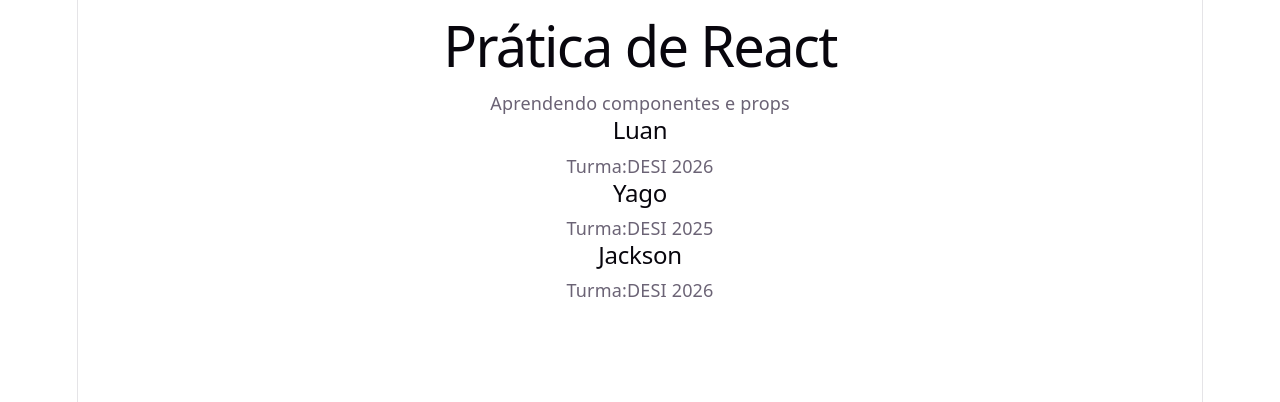
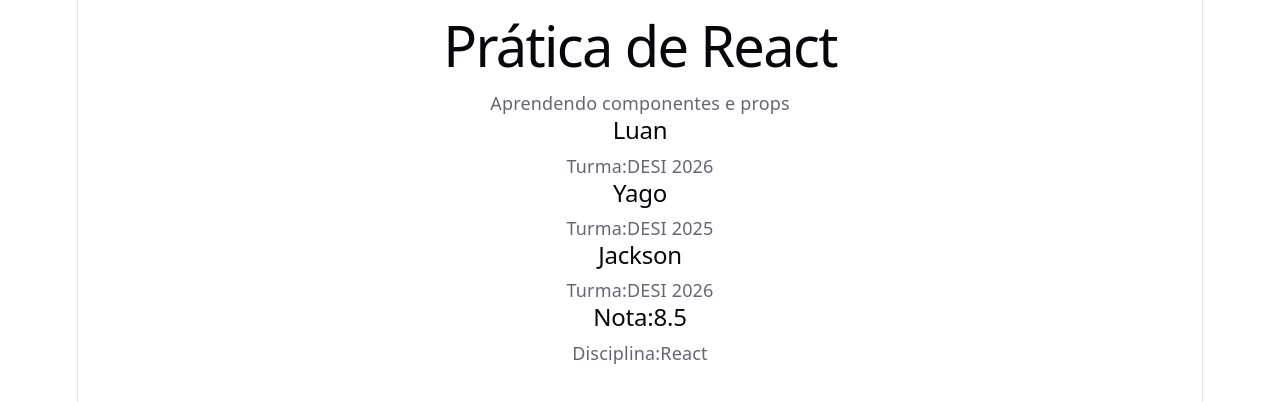
Before and after one commit to devluanx/react-componentes-pratica, a React (Vite) app in the folder componentes-props/: page / in a window 1280 px wide. Shown: the top 402 px of the page. Built offline with nearby package versions, Linux system fonts and the light colour scheme.

Commit message:
Colocando as notas

```diff
--- a/componentes-props/src/App.jsx
+++ b/componentes-props/src/App.jsx
@@ -1,6 +1,7 @@
 import Titulo from "./components/Titulo";
 import './App.css'
 import Aluno from "./components/Aluno";
+import Nota from "./components/Nota";
 
 function App(){
 
@@ -11,6 +12,7 @@
     <Aluno nome="Luan" turma="DESI 2026"/>
     <Aluno nome="Yago" turma="DESI 2025"/>
     <Aluno nome= "Jackson" turma="DESI 2026"/>
+    <Nota disciplina="React" nota={8.5}/>
     </>
   )
 }
--- /dev/null
+++ b/componentes-props/src/components/Nota.jsx
@@ -0,0 +1,12 @@
+function Nota(props){
+
+    return(
+
+        <>
+        <h2>Nota:{props.nota}</h2>
+        <p>Disciplina:{props.disciplina}</p>
+        </>
+    )
+}
+
+export default Nota;
```
